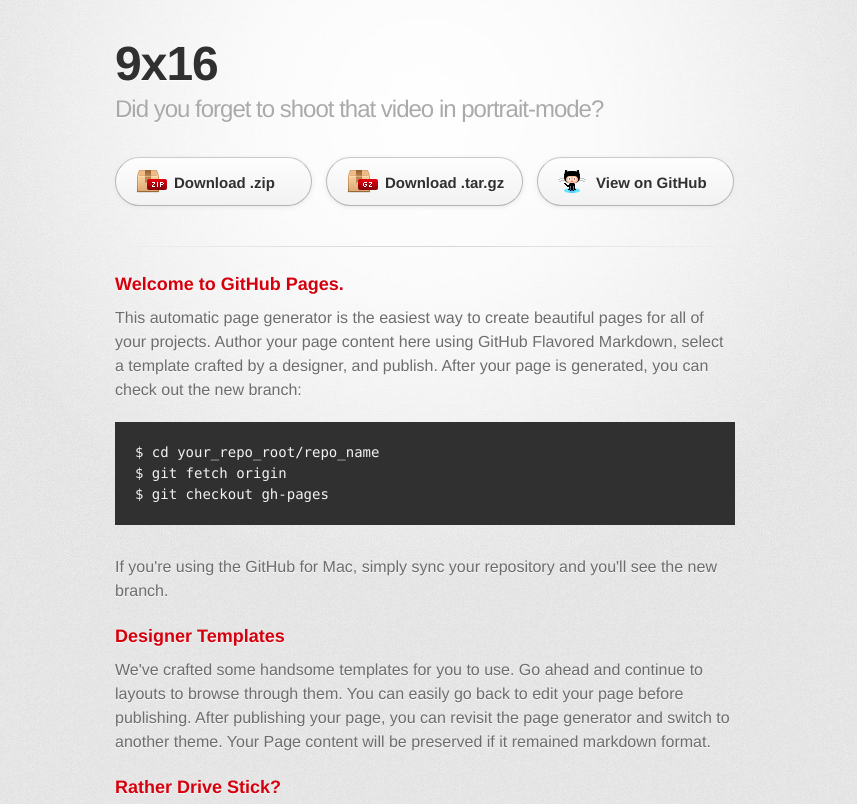
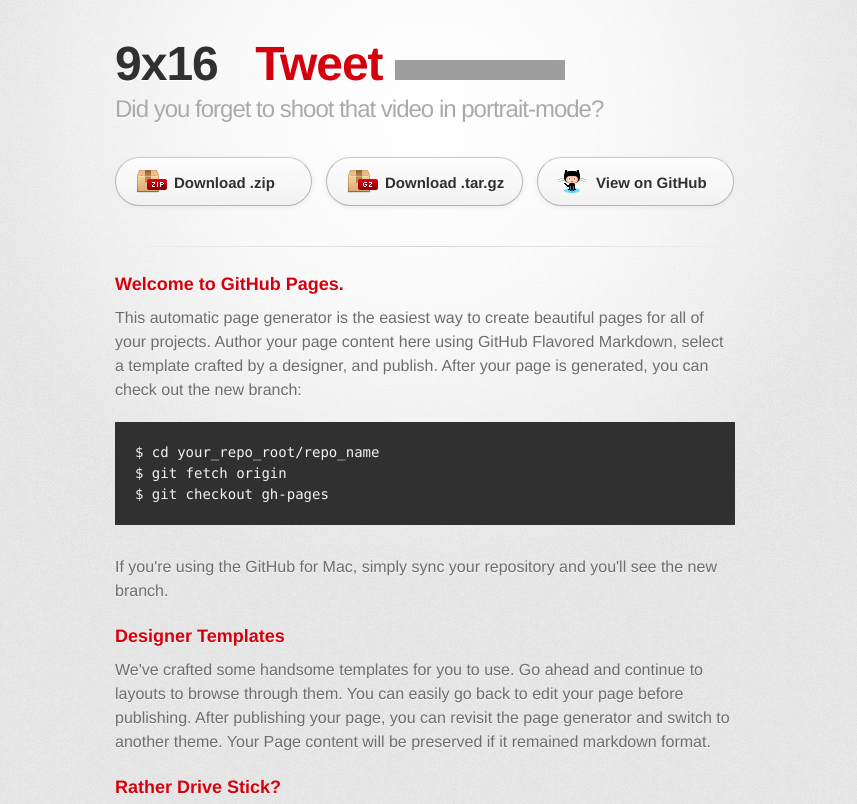
Before and after one commit to DannyDelott/9x16, a plain HTML site: page index.html in a window 1280 px wide. Shown: the top 804 px of the page, without its empty margins (215-1072 px from the left). Drawn offline with Linux system fonts and the light colour scheme; grey boxes are pictures that could not be loaded; a web font is replaced by a local one.

Commit message:
Add social media buttons to h1 tag

```diff
--- a/index.html
+++ b/index.html
@@ -18,7 +18,8 @@
       <div class="inner">
 
         <header>
-          <h1>9x16</h1>
+          <h1>9x16 <span class="social"><a href="https://twitter.com/share" class="twitter-share-button" data-via="DannyDelott">Tweet</a>
+              <script>!function(d,s,id){var js,fjs=d.getElementsByTagName(s)[0],p=/^http:/.test(d.location)?'http':'https';if(!d.getElementById(id)){js=d.createElement(s);js.id=id;js.src=p+'://platform.twitter.com/widgets.js';fjs.parentNode.insertBefore(js,fjs);}}(document, 'script', 'twitter-wjs');</script><iframe src="https://ghbtns.com/github-btn.html?user=dannydelott&repo=9x16&type=star&count=true" frameborder="0" scrolling="0" width="170px" height="20px"></iframe></span></h1>
           <h2>Did you forget to shoot that video in portrait-mode?</h2>
         </header>
 
```
